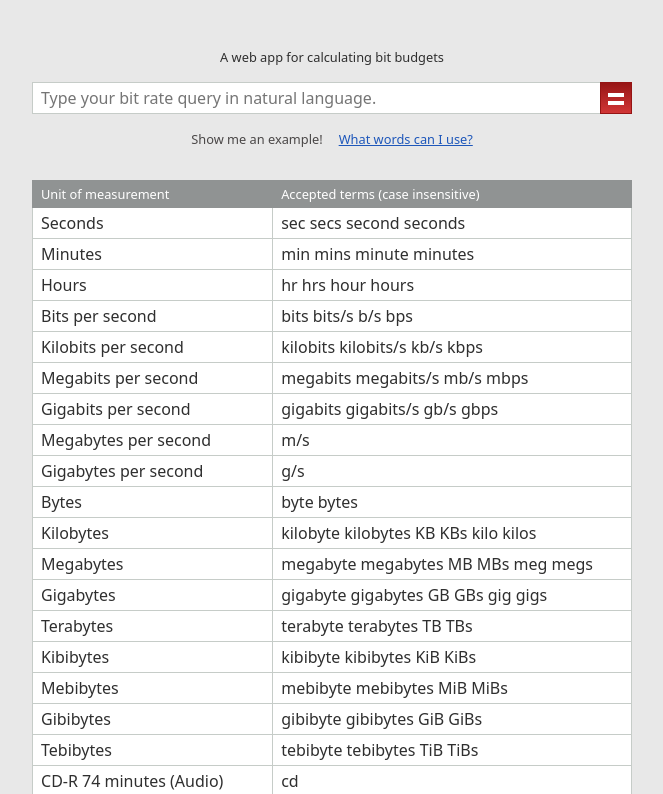
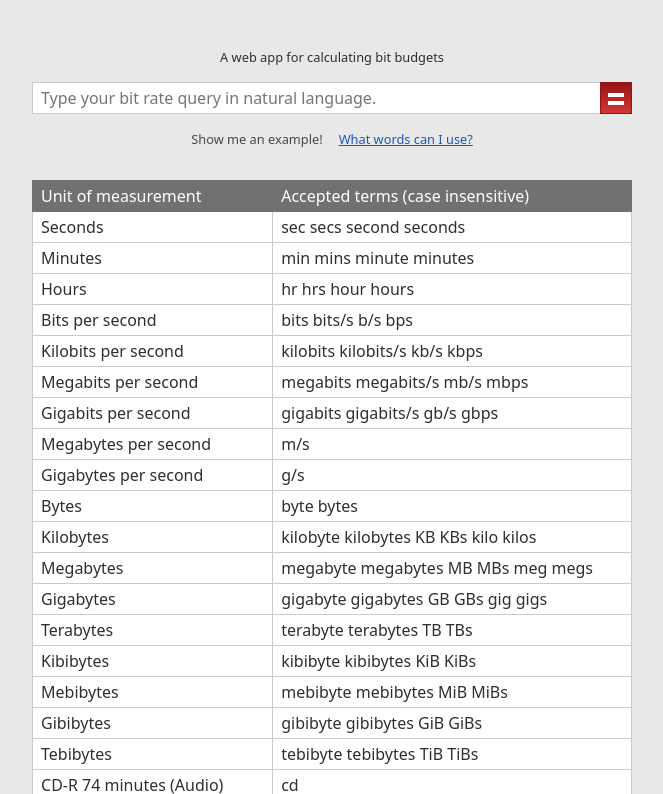
Before and after one commit to xenocrat/bitrate-info, a plain HTML site: page index.html in a window 1280 px wide. Both pictures are taken after a click on the button "What words can I use?". Shown: the top 794 px of the page, without its empty margins (308-971 px from the left). Drawn offline with Linux system fonts and the light colour scheme.

Commit message:
Improved contrast in tables

```diff
--- a/css/bitrateinfo.css
+++ b/css/bitrateinfo.css
@@ -108,9 +108,8 @@ table#legend {
 }
 table#legend thead td {
   color: #ffffff;
-  font-size: 0.8em;
-  border: 1px solid #909393;
-  background-color: #909393;
+  border: 1px solid #707272;
+  background-color: #707272;
   padding: 4px 8px;
 }
 table#legend tbody td {
@@ -135,7 +134,7 @@ table#bitrateinfo_result > thead {
 }
 table#bitrateinfo_result td {
   padding: 4px 8px;
-  background-color: #909393;
+  background-color: #707272;
 }
 td#bitrateinfo_value0 {
   border: none;
```
